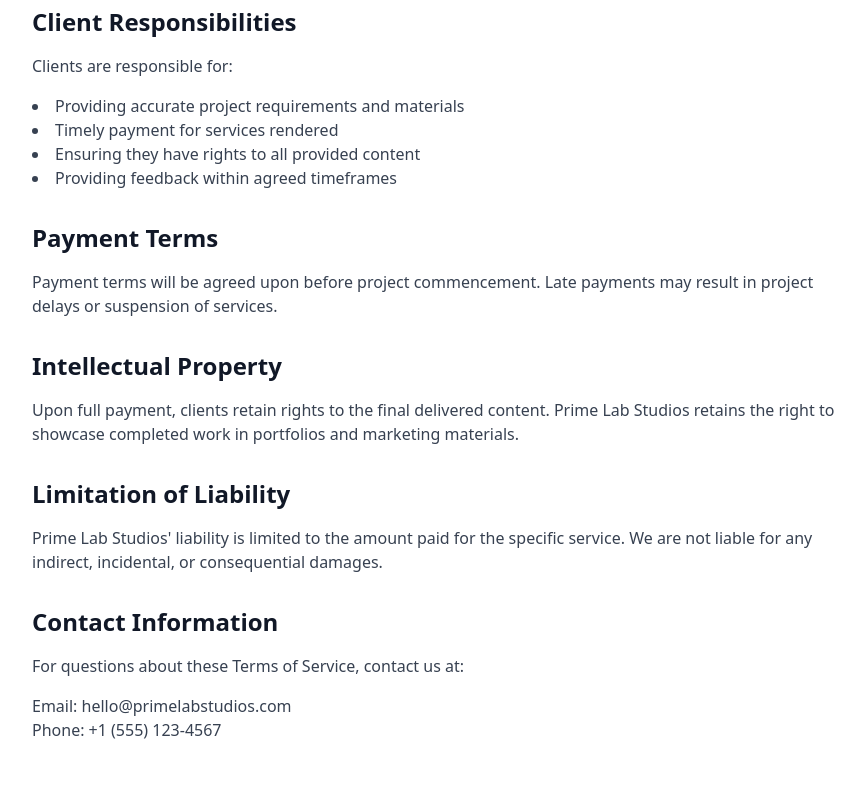
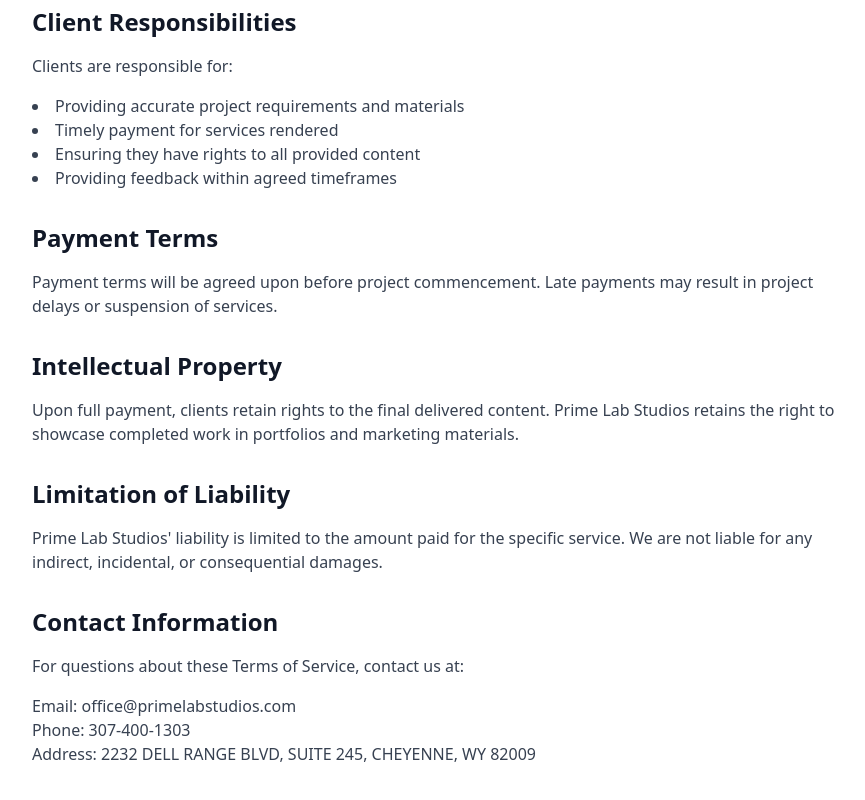
Before and after one commit to Faiyzz/prime-lab-launchpad, a React (Vite) app: page /terms-of-service in a window 1280 px wide. Shown: the part 562-1362 px from the top of the page, without its empty margins (192-1057 px from the left). Built offline with nearby package versions, Linux system fonts and the light colour scheme.

Commit message:
Update contact and address information
Updated the contact information and business address in the footer.

```diff
--- a/src/components/Footer.tsx
+++ b/src/components/Footer.tsx
@@ -45,8 +45,13 @@ export const Footer = () => {
           <div>
             <h3 className="text-lg font-semibold mb-4">Contact</h3>
             <ul className="space-y-2 text-gray-400">
-              <li>hello@primelabstudios.com</li>
-              <li>+1 (555) 123-4567</li>
+              <li>office@primelabstudios.com</li>
+              <li>307-400-1303</li>
+              <li className="text-sm">
+                2232 DELL RANGE BLVD<br />
+                SUITE 245<br />
+                CHEYENNE, WY 82009
+              </li>
               <li>
                 <button
                   onClick={() => {
--- a/src/pages/PrivacyPolicy.tsx
+++ b/src/pages/PrivacyPolicy.tsx
@@ -1,4 +1,3 @@
-
 import { Button } from "@/components/ui/button";
 import { useEffect } from "react";
 
@@ -69,8 +68,9 @@ const PrivacyPolicy = () => {
               If you have any questions about this Privacy Policy, please contact us at:
             </p>
             <p className="text-gray-700">
-              Email: hello@primelabstudios.com<br />
-              Phone: +1 (555) 123-4567
+              Email: office@primelabstudios.com<br />
+              Phone: 307-400-1303<br />
+              Address: 2232 DELL RANGE BLVD, SUITE 245, CHEYENNE, WY 82009
             </p>
           </section>
         </div>
--- a/src/pages/TermsOfService.tsx
+++ b/src/pages/TermsOfService.tsx
@@ -1,4 +1,3 @@
-
 import { Button } from "@/components/ui/button";
 import { useEffect } from "react";
 
@@ -83,8 +82,9 @@ const TermsOfService = () => {
               For questions about these Terms of Service, contact us at:
             </p>
             <p className="text-gray-700">
-              Email: hello@primelabstudios.com<br />
-              Phone: +1 (555) 123-4567
+              Email: office@primelabstudios.com<br />
+              Phone: 307-400-1303<br />
+              Address: 2232 DELL RANGE BLVD, SUITE 245, CHEYENNE, WY 82009
             </p>
           </section>
         </div>
```
